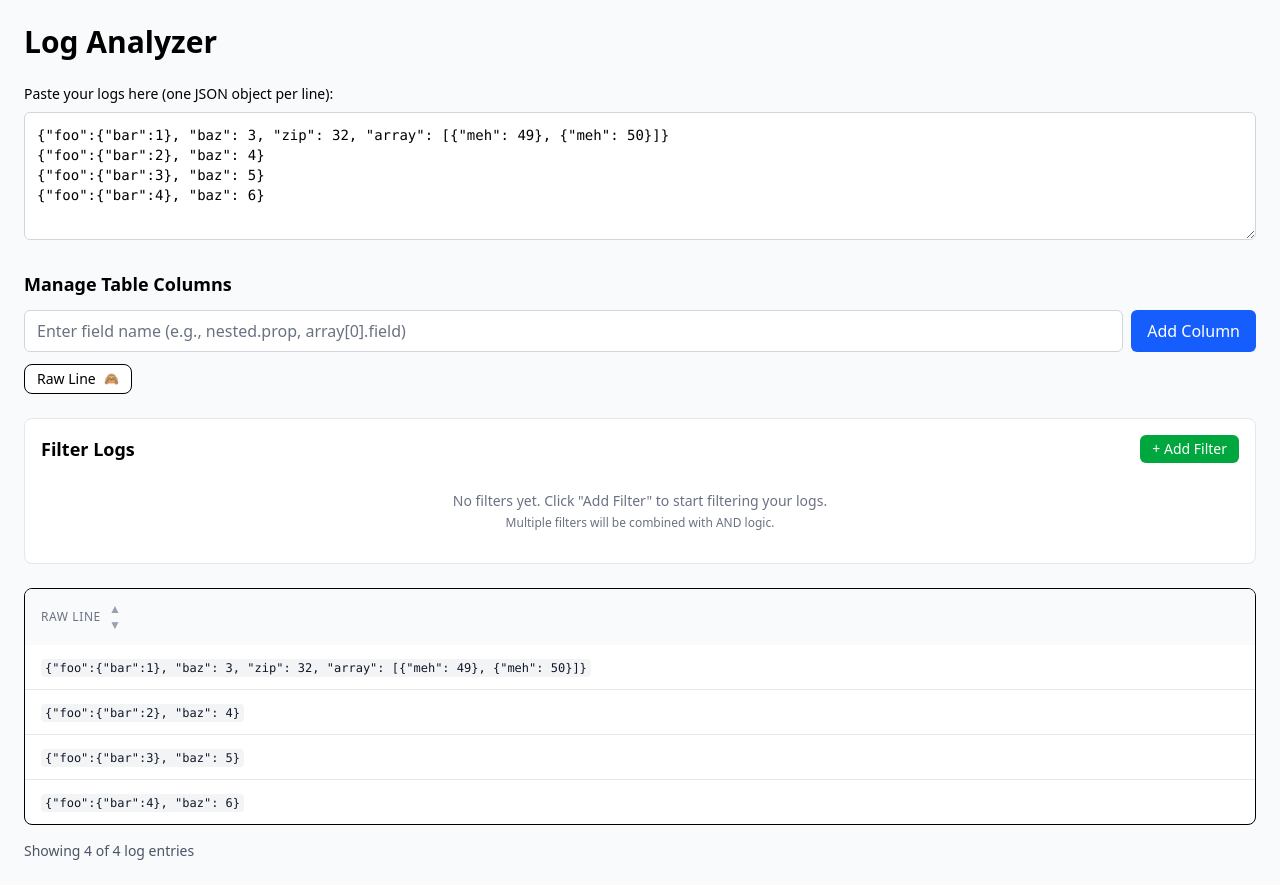
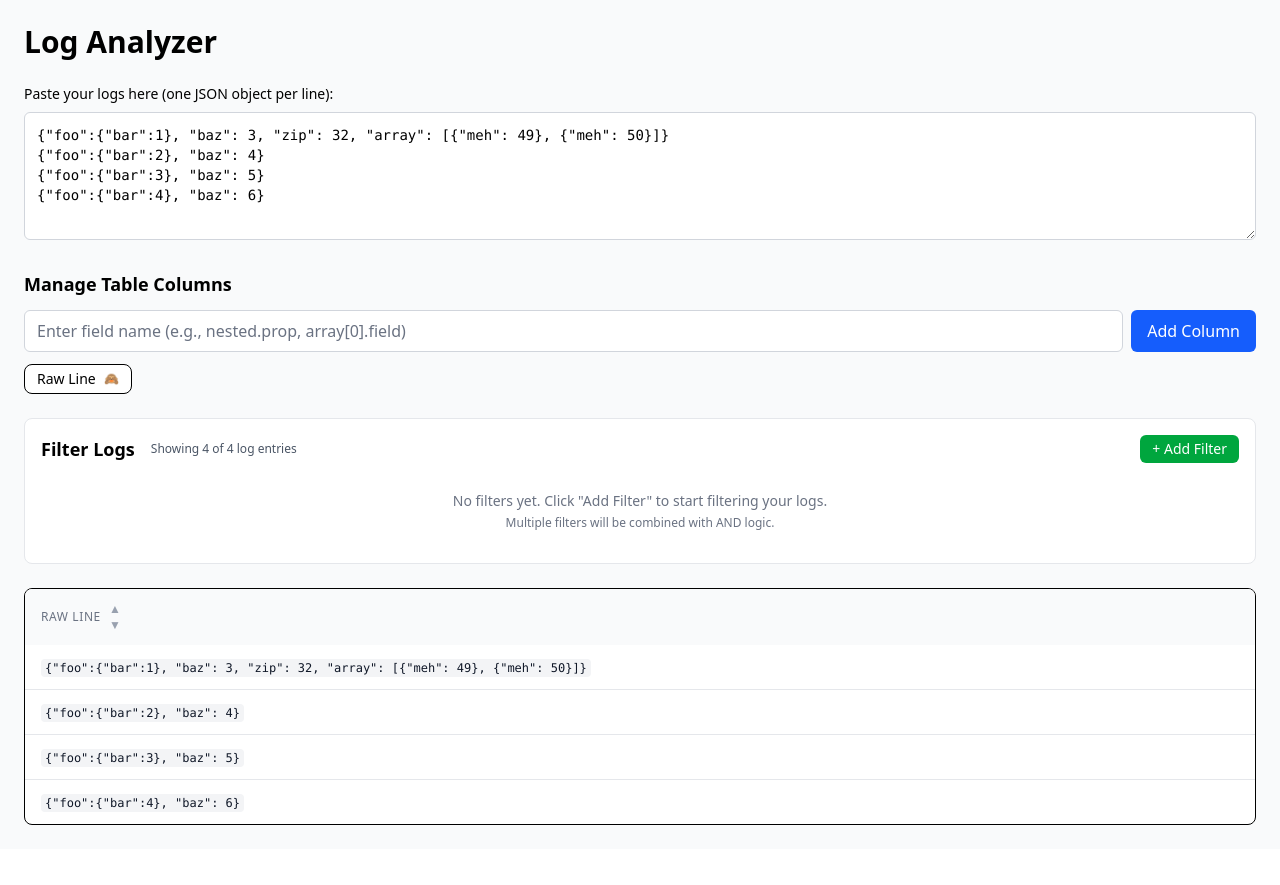
Before and after one commit to hurtonypeter/online-log-analyzer, a SvelteKit app: page / in a window 1280 px wide. After the commit the page ends 849 px from the top, so only its background shows below. Built offline with nearby package versions, Linux system fonts and the light colour scheme.

Commit message:
chore: reposition line counter

```diff
--- a/src/routes/+page.svelte
+++ b/src/routes/+page.svelte
@@ -434,7 +434,15 @@
 			<!-- Filter Section -->
 			<div class="mb-6 rounded-lg border border-gray-200 bg-white p-4">
 				<div class="mb-3 flex items-center justify-between">
-					<h2 class="text-lg font-semibold">Filter Logs</h2>
+					<div class="flex items-center gap-4">
+						<h2 class="text-lg font-semibold">Filter Logs</h2>
+						<span class="text-xs text-gray-600">
+							Showing {filteredLogs.length} of {parsedLogs.length} log entries
+							{#if filterExpressions.some((f) => f.enabled)}
+								(filtered)
+							{/if}
+						</span>
+					</div>
 					<div class="flex items-center gap-2">
 						<button
 							onclick={() => addFilterExpression()}
@@ -577,13 +585,6 @@
 						</table>
 					</div>
 				</div>
-
-				<div class="mt-4 text-sm text-gray-600">
-					Showing {filteredLogs.length} of {parsedLogs.length} log entries
-					{#if filterExpressions.some((f) => f.enabled)}
-						(filtered)
-					{/if}
-				</div>
 			{:else if parsedLogs.length > 0}
 				<div class="py-8 text-center text-gray-500">
 					All log entries have been filtered out. Try adjusting your filter expressions.
```
